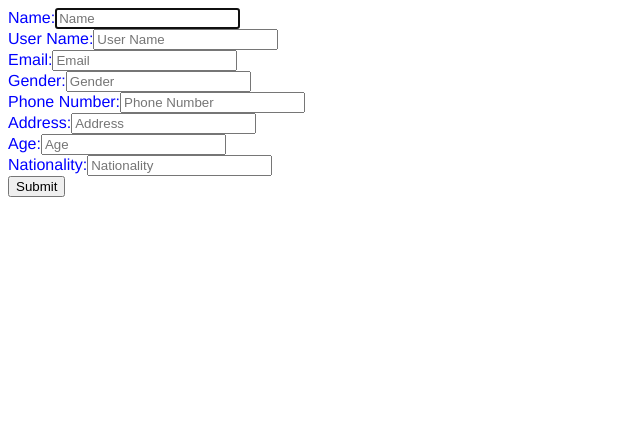
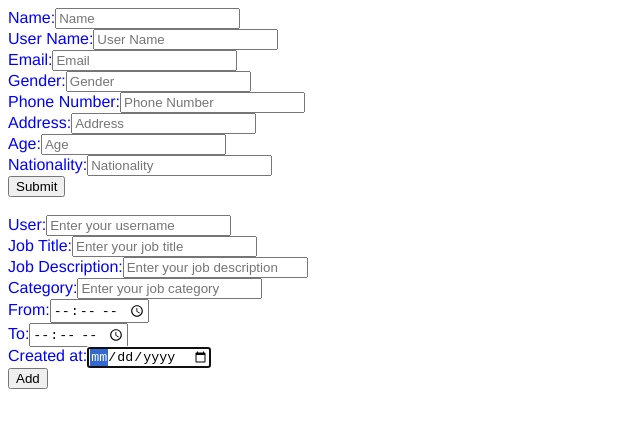
Before and after one commit to dareenkhanash/GreenFieldProject, a React app: page / in a window 1280 px wide. Shown: the top 428 px of the page, without its empty margins (0-640 px from the left). Built offline with nearby package versions, Linux system fonts and the light colour scheme; the HTML template or start-up script is replaced by a standard one.

Commit message:
Jobs form with axios.post

```diff
--- /dev/null
+++ b/react-client/src/components/jobsForm.jsx
@@ -0,0 +1,114 @@
+import React from 'react';
+
+class JobsForm extends React.Component {
+	constructor(props) {
+		super(props);
+		this.state = {
+			user: '',
+			jobTitle: '',
+			jobDescription: '',
+			category: '',
+			from: '',
+			to: '',
+			createdAt: ''
+		}
+		this.onUserChange = this.onUserChange.bind(this);
+		this.onJobTitleChange = this.onJobTitleChange.bind(this);
+		this.onJobDescriptionChange = this.onJobDescriptionChange.bind(this);
+		this.onCategoryChange = this.onCategoryChange.bind(this);
+		this.onFromChange = this.onFromChange.bind(this);
+		this.onToChange = this.onToChange.bind(this);
+		this.onCreatedAtChange = this.onCreatedAtChange.bind(this);
+		this.handleSubmit = this.handleSubmit.bind(this);
+	}
+
+	onUserChange(e) {
+		this.setState({ [e.target.name]: e.target.value });
+
+	};
+
+	onJobTitleChange(e) {
+		this.setState({ [e.target.name]: e.target.value });
+	};
+
+	onJobDescriptionChange(e) {
+		this.setState({ [e.target.name]: e.target.value });
+	};
+
+	onCategoryChange(e) {
+		this.setState({ [e.target.name]: e.target.value });
+	};
+
+	onFromChange(e) {
+		this.setState({ [e.target.name]: e.target.value });
+	};
+
+	onToChange(e) {
+		this.setState({ [e.target.name]: e.target.value });
+	};
+
+	onCreatedAtChange() {
+		this.setState({ [e.target.name]: e.target.value });
+	};
+
+	handleSubmit(event) {
+		event.preventDefault();
+		axios.post('http://127.0.0.1:3000/', this.state)
+  			.then(function (response) {
+    		console.log(response);
+  			})
+  			.catch(function (error) {
+    		console.log(error);
+  			});
+
+		};
+
+	render() {
+		return (
+			<div>
+			<form onSubmit={this.handleSubmit}>
+			<label>User:
+			<input type = "text" name = "user" placeholder = "Enter your username" autoFocus onChange = {this.onUserChange} />
+			</label> <br />
+
+			<label>Job Title:
+			<input type = "text" name = "jobTitle" placeholder = "Enter your job title" autoFocus onChange = {this.onJobTitleChange} />
+			</label> <br />
+
+			<label>Job Description:
+			<input type = "text" name = "jobDescription" placeholder = "Enter your job description" autoFocus onChange = {this.onJobDescriptionChange} />
+			</label> <br />
+
+			<label>Category:
+			<input type = "text" name = "category" placeholder = "Enter your job category" autoFocus onChange = {this.onCategoryChange} />
+			</label> <br />
+
+			<label>From:
+			<input type = "time" name = "from" placeholder = "From" autoFocus onChange = {this.onFromChange} />
+			</label> <br />
+
+			<label>To:
+			<input type = "time" name = "to" placeholder = "To" autoFocus onChange = {this.onToChange} />
+			</label> <br />
+
+			<label>Created at:
+			<input type = "date" name = "createdAt" placeholder = "createdAt" autoFocus onChange = {this.onCreatedAtChange} />
+			</label> <br />
+
+			<button>Add</button>
+			</form>
+			</div>
+
+
+			)
+	}
+}
+
+
+
+
+
+
+
+
+export default JobsForm;
--- a/react-client/src/index.jsx
+++ b/react-client/src/index.jsx
@@ -2,6 +2,7 @@ import React from 'react';
 import ReactDOM from 'react-dom';
 import $ from 'jquery';
 import SignUpForm from './components/signup.jsx';
+import JobsForm from './components/jobsForm.jsx';
 import './styles/styles.scss'
 
 
@@ -29,9 +30,19 @@ class App extends React.Component {
   // }
 
   render () {
-    return (<div>
+    return (
+      <div>
+      <div>
       <SignUpForm/>
-    </div>)
+      </div>
+      <br/>
+      <div>
+      <JobsForm/>
+      </div>
+    </div>
+
+
+    )
   }
 }
 
```
Also changed, not shown: 1 other file (tests, documents, lock files or other folders).
